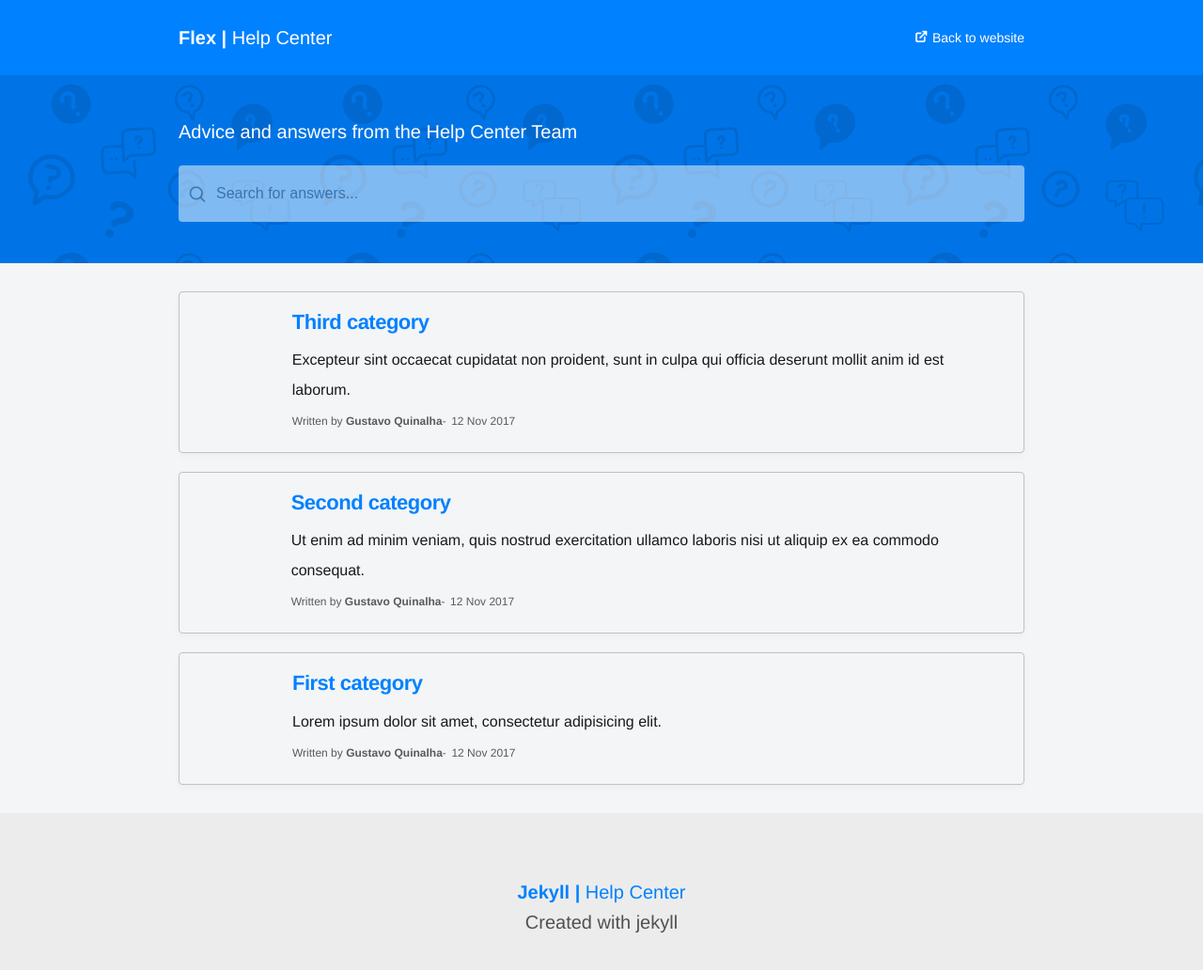
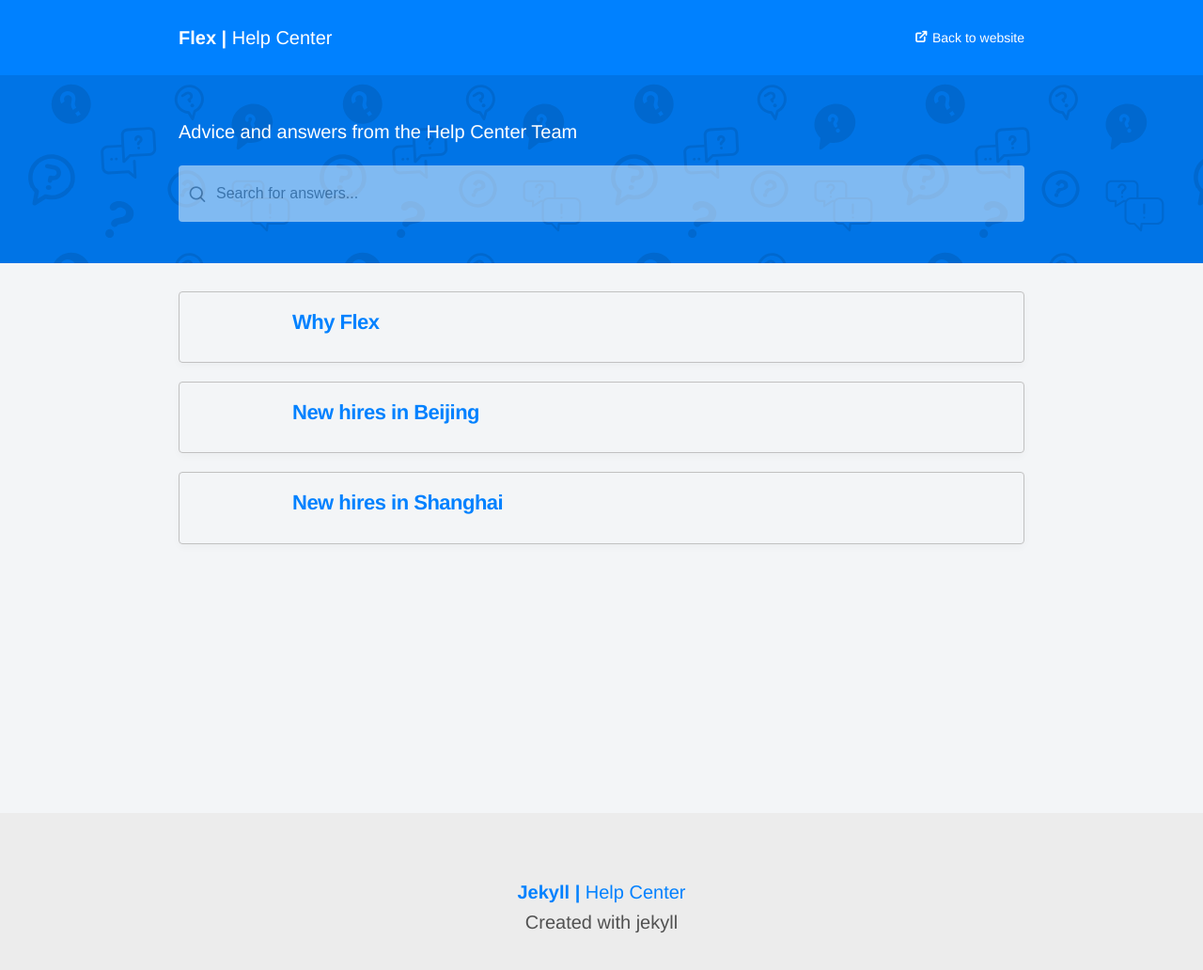
Before and after one commit to zizhuRent/flexprc, a Jekyll site: the page built from index.html, in a window 1280 px wide and 1065 px high. Shown: the top 1032 px of the window at 94% size. Built offline with Jekyll 4.4.1, drawn with Linux system fonts in a browser that asks for light colours; some web fonts are replaced; the list of posts is cut into pages by our own code.

Commit message:
Add subpage for Beijing and Shanghai.

```diff
--- a/_includes/posts.html
+++ b/_includes/shanghai_posts.html
@@ -3,7 +3,7 @@
   <h2>No post found</h2>
   {% else %}
 
-  {% for post in site.posts %}
+  {% for post in site.categories.shanghai %}
   <a href="{{ site.baseurl }}{{ post.url }}" class="list-item container" data-aos="fade-up" data-aos-offset="0" data-aos-delay="100">
 
     <div class="list-item-icon container align-items-center justify-content-center">
--- a/_posts/2017-11-12-question-1.md
+++ /dev/null
@@ -1,17 +0,0 @@
----
-layout: post
-title: "First category"
-description: "Lorem ipsum dolor sit amet, consectetur adipisicing elit."
-date:   2017-11-12 17:46:41 -0300
-categories: start blog
-by: 'Gustavo Quinalha'
-questions:
-  - question: 'Question 1'
-    answer: 'Lorem ipsum dolor sit amet, consectetur adipisicing elit, sed do eiusmod tempor incididunt ut labore et dolore magna aliqua. Ut enim ad minim veniam, quis nostrud exercitation ullamco laboris nisi ut aliquip ex ea commodo consequat. Duis aute irure dolor in reprehenderit in voluptate velit esse cillum dolore eu fugiat nulla pariatur. Excepteur sint occaecat cupidatat non proident, sunt in culpa qui officia deserunt mollit anim id est laborum.'
-  - question: 'Question 2'
-    answer: 'Lorem ipsum dolor sit amet, consectetur adipisicing elit, sed do eiusmod tempor incididunt ut labore et dolore magna aliqua. Ut enim ad minim veniam, quis nostrud exercitation ullamco laboris nisi ut aliquip ex ea commodo consequat. Duis aute irure dolor in reprehenderit in voluptate velit esse cillum dolore eu fugiat nulla pariatur. Excepteur sint occaecat cupidatat non proident, sunt in culpa qui officia deserunt mollit anim id est laborum.'
-  - question: 'Question 3'
-    answer: 'Lorem ipsum dolor sit amet, consectetur adipisicing elit, sed do eiusmod tempor incididunt ut labore et dolore magna aliqua. Ut enim ad minim veniam, quis nostrud exercitation ullamco laboris nisi ut aliquip ex ea commodo consequat. Duis aute irure dolor in reprehenderit in voluptate velit esse cillum dolore eu fugiat nulla pariatur. Excepteur sint occaecat cupidatat non proident, sunt in culpa qui officia deserunt mollit anim id est laborum.'
-  - question: 'Question 4'
-    answer: 'Lorem ipsum dolor sit amet, consectetur adipisicing elit, sed do eiusmod tempor incididunt ut labore et dolore magna aliqua. Ut enim ad minim veniam, quis nostrud exercitation ullamco laboris nisi ut aliquip ex ea commodo consequat. Duis aute irure dolor in reprehenderit in voluptate velit esse cillum dolore eu fugiat nulla pariatur. Excepteur sint occaecat cupidatat non proident, sunt in culpa qui officia deserunt mollit anim id est laborum.'
----
--- a/_posts/2017-11-12-question-2.md
+++ /dev/null
@@ -1,15 +0,0 @@
----
-layout: post
-title: "Second category"
-description: "Ut enim ad minim veniam, quis nostrud exercitation ullamco laboris nisi ut aliquip ex ea commodo consequat."
-date:   2017-11-12 17:46:41 -0300
-categories: start blog
-by: 'Gustavo Quinalha'
-questions:
-  - question: 'Question 1'
-    answer: 'Lorem ipsum dolor sit amet, consectetur adipisicing elit, sed do eiusmod tempor incididunt ut labore et dolore magna aliqua. Ut enim ad minim veniam, quis nostrud exercitation ullamco laboris nisi ut aliquip ex ea commodo consequat. Duis aute irure dolor in reprehenderit in voluptate velit esse cillum dolore eu fugiat nulla pariatur. Excepteur sint occaecat cupidatat non proident, sunt in culpa qui officia deserunt mollit anim id est laborum.'
-  - question: 'Question 2'
-    answer: 'Lorem ipsum dolor sit amet, consectetur adipisicing elit, sed do eiusmod tempor incididunt ut labore et dolore magna aliqua. Ut enim ad minim veniam, quis nostrud exercitation ullamco laboris nisi ut aliquip ex ea commodo consequat. Duis aute irure dolor in reprehenderit in voluptate velit esse cillum dolore eu fugiat nulla pariatur. Excepteur sint occaecat cupidatat non proident, sunt in culpa qui officia deserunt mollit anim id est laborum.'
-  - question: 'Question 3'
-    answer: 'Lorem ipsum dolor sit amet, consectetur adipisicing elit, sed do eiusmod tempor incididunt ut labore et dolore magna aliqua. Ut enim ad minim veniam, quis nostrud exercitation ullamco laboris nisi ut aliquip ex ea commodo consequat. Duis aute irure dolor in reprehenderit in voluptate velit esse cillum dolore eu fugiat nulla pariatur. Excepteur sint occaecat cupidatat non proident, sunt in culpa qui officia deserunt mollit anim id est laborum.'
----
--- a/_posts/2017-11-12-question-3.md
+++ /dev/null
@@ -1,17 +0,0 @@
----
-layout: post
-title: 'Third category'
-description: 'Excepteur sint occaecat cupidatat non proident, sunt in culpa qui officia deserunt mollit anim id est laborum.'
-date:   2017-11-12 17:46:41 -0300
-categories: start blog
-by: 'Gustavo Quinalha'
-questions:
-  - question: 'Question 1'
-    answer: 'Lorem ipsum dolor sit amet, consectetur adipisicing elit, sed do eiusmod tempor incididunt ut labore et dolore magna aliqua. Ut enim ad minim veniam, quis nostrud exercitation ullamco laboris nisi ut aliquip ex ea commodo consequat. Duis aute irure dolor in reprehenderit in voluptate velit esse cillum dolore eu fugiat nulla pariatur. Excepteur sint occaecat cupidatat non proident, sunt in culpa qui officia deserunt mollit anim id est laborum.'
-  - question: 'Question 2'
-    answer: 'Lorem ipsum dolor sit amet, consectetur adipisicing elit, sed do eiusmod tempor incididunt ut labore et dolore magna aliqua. Ut enim ad minim veniam, quis nostrud exercitation ullamco laboris nisi ut aliquip ex ea commodo consequat. Duis aute irure dolor in reprehenderit in voluptate velit esse cillum dolore eu fugiat nulla pariatur. Excepteur sint occaecat cupidatat non proident, sunt in culpa qui officia deserunt mollit anim id est laborum.'
-  - question: 'Question 3'
-    answer: 'Lorem ipsum dolor sit amet, consectetur adipisicing elit, sed do eiusmod tempor incididunt ut labore et dolore magna aliqua. Ut enim ad minim veniam, quis nostrud exercitation ullamco laboris nisi ut aliquip ex ea commodo consequat. Duis aute irure dolor in reprehenderit in voluptate velit esse cillum dolore eu fugiat nulla pariatur. Excepteur sint occaecat cupidatat non proident, sunt in culpa qui officia deserunt mollit anim id est laborum.'
----
-
-Lorem ipsum dolor sit amet, consectetur adipisicing elit, sed do eiusmod tempor incididunt ut labore et dolore magna aliqua. Ut enim ad minim veniam, quis nostrud exercitation ullamco laboris nisi ut aliquip ex ea commodo consequat. Duis aute irure dolor in reprehenderit in voluptate velit esse cillum dolore eu fugiat nulla pariatur. Excepteur sint occaecat cupidatat non proident, sunt in culpa qui officia deserunt mollit anim id est laborum.
--- a/index.html
+++ b/index.html
@@ -7,6 +7,47 @@
 
 <div class="content-post">
   <div class="size margin">
-    {% include posts.html %}
+  <div class="">
+  {% for post in site.categories.flex %}
+  <a href="{{ site.baseurl }}{{ post.url }}" class="list-item container" data-aos="fade-up" data-aos-offset="0" data-aos-delay="100">
+
+    <div class="list-item-icon container align-items-center justify-content-center">
+      <span class="feather-icon icon-{{post.icon}}" data-aos="fade-right" data-aos-offset="0" data-aos-delay="500"></span>
+    </div>
+
+    <div class="flex-grow-1">
+      <div class="" data-aos="fade-up" data-aos-delay="600" data-aos-offset="0">
+        <h2 class="list-post-title">
+        {{ post.title }}
+        </h2>
+      </div>
+    </div>
+  </a>
+  {% endfor %}
+    <a href="{{ site.baseurl }}/beijing_info/index.html" class="list-item container" data-aos="fade-up" data-aos-offset="0" data-aos-delay="100">
+	  <div class="list-item-icon container align-items-center justify-content-center">
+        <span class="" data-aos="fade-right" data-aos-offset="0" data-aos-delay="500"></span>
+      </div>
+	  <div class="flex-grow-1">
+        <div class="" data-aos="fade-up" data-aos-delay="600" data-aos-offset="0">
+          <h2 class="list-post-title">
+		    New hires in Beijing
+          </h2>
+        </div>
+	  </div>
+    </a>
+	<a href="{{ site.baseurl }}/shanghai_info/index.html" class="list-item container" data-aos="fade-up" data-aos-offset="0" data-aos-delay="100">
+	  <div class="list-item-icon container align-items-center justify-content-center">
+        <span class="" data-aos="fade-right" data-aos-offset="0" data-aos-delay="500"></span>
+      </div>
+	  <div class="flex-grow-1">
+        <div class="" data-aos="fade-up" data-aos-delay="600" data-aos-offset="0">
+          <h2 class="list-post-title">
+		    New hires in Shanghai
+          </h2>
+        </div>
+	  </div>
+    </a>
+  </div>
   </div>
 </div>
```
Also changed, not shown: _includes/beijing_posts.html (added, +32 -0 lines), _posts/2099-01-01-beijinghukou.md (added, +11 -0 lines), _posts/2099-01-01-beijingorg.md (added, +11 -0 lines), _posts/2099-01-01-beijingrent.md (added, +11 -0 lines), _posts/2099-01-01-flex.md (added, +17 -0 lines), _posts/2099-01-01-shanghaihukou.md (added, +11 -0 lines), _posts/2099-01-01-shanghaiorg.md (added, +11 -0 lines), _posts/2099-01-01-shanghairent.md (added, +11 -0 lines), beijing_info.html (added, +12 -0 lines), shanghai_info.html (added, +12 -0 lines).
